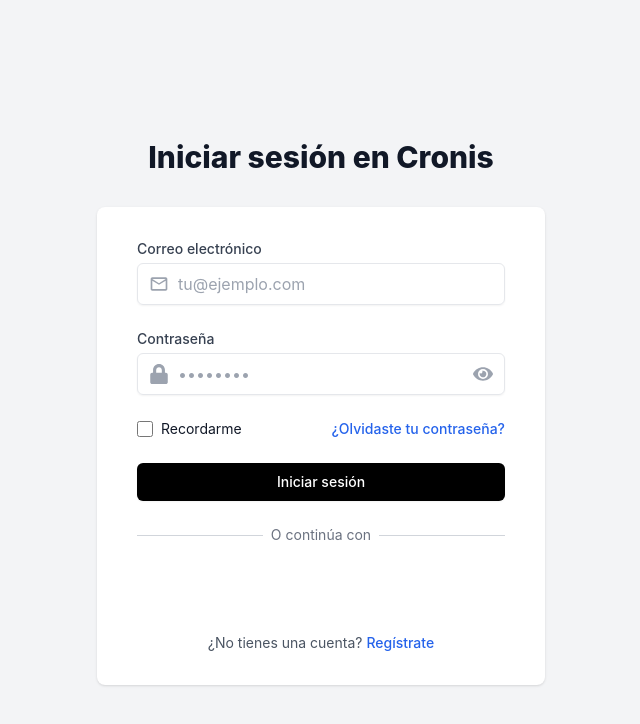
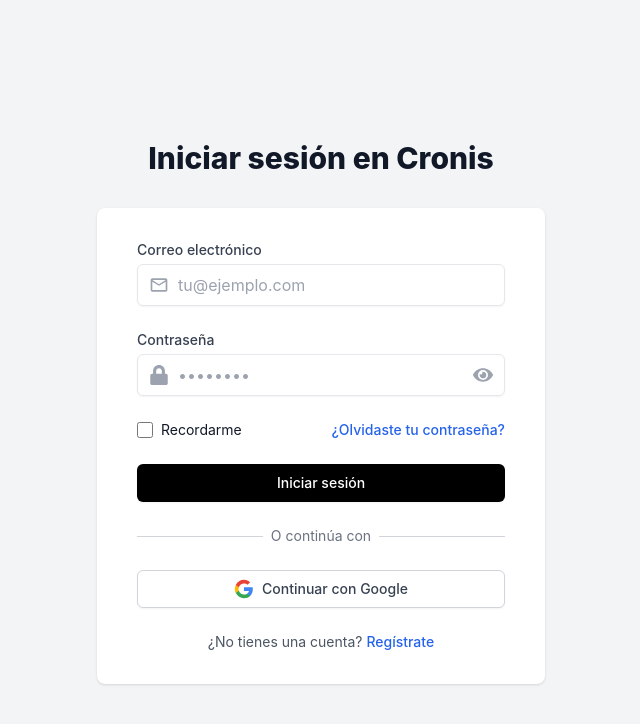
Before and after one commit to Aaron408/cronis, a React (Create React App) app in the folder user/: page / in a window 1280 px wide. Shown: the top 724 px of the page, without its empty margins (319-959 px from the left). Built offline with nearby package versions, Linux system fonts and the light colour scheme; no server answers.

Commit message:
Google Oauth arreglado

```diff
--- a/user/src/Pages/Login.js
+++ b/user/src/Pages/Login.js
@@ -1,18 +1,20 @@
-import React, { useContext, useState } from "react";
+import React, { useContext, useState, useEffect, useCallback, useRef } from "react";
 import { FaEye, FaEyeSlash, FaLock } from "react-icons/fa";
 import { MdMailOutline } from "react-icons/md";
 import { Link } from "react-router-dom";
-import { GoogleLogin } from "@react-oauth/google";
+import { useGoogleOneTapLogin } from "@react-oauth/google";
 import { AuthContext } from "../Components/AuthContext";
 import { toast } from "react-toastify";
 
 export default function Login() {
   const { login, googleLogin } = useContext(AuthContext);
+  const googleOneTapRef = useRef
 
   const [showPassword, setShowPassword] = useState(false);
   const [email, setEmail] = useState("");
   const [password, setPassword] = useState("");
   const [rememberMe, setRememberMe] = useState(false);
+  const [showGoogleOneTap, setShowGoogleOneTap] = useState(false);
 
   const handleSubmit = async (e) => {
     e.preventDefault();
@@ -27,20 +29,48 @@
     }
   };
 
-  const handleGoogleSuccess = async (response) => {
-    const tokenId = response.credential;
+  const handleGoogleLoginSuccess = useCallback((credentialResponse) => {
     try {
-      await googleLogin(tokenId);
+      googleLogin(credentialResponse.credential);
     } catch (error) {
       console.error("Error during Google login:", error);
       toast.error("Error al iniciar sesión con Google");
     }
-  };
+  }, [googleLogin]);
 
-  const handleGoogleError = () => {
+  const handleGoogleLoginError = useCallback(() => {
     toast.error(
       "Ha ocurrido un error al intentar iniciar sesión, intente nuevamente!"
     );
+  }, []);
+
+  useGoogleOneTapLogin({
+    onSuccess: handleGoogleLoginSuccess,
+    onError: handleGoogleLoginError,
+    disabled: !showGoogleOneTap,
+  });
+
+  useEffect(() => {
+    const handleClickOutside = (event) => {
+      if (googleOneTapRef.current && !googleOneTapRef.current.contains(event.target)) {
+        setShowGoogleOneTap(false);
+      }
+    };
+
+    if (showGoogleOneTap) {
+      document.addEventListener('click', handleClickOutside);
+      setShowGoogleOneTap(false);
+    } else {
+      document.removeEventListener('click', handleClickOutside);
+    }
+
+    return () => {
+      document.removeEventListener('click', handleClickOutside);
+    };
+  }, [showGoogleOneTap]);
+
+  const triggerGoogleOneTap = () => {
+    setShowGoogleOneTap(true);
   };
 
   return (
@@ -172,11 +202,35 @@
             </div>
 
             <div className="mt-6 grid grid-cols-1 gap-3">
-              <GoogleLogin
-                onSuccess={handleGoogleSuccess}
-                onError={handleGoogleError}
-                useOneTap
-              />
+              <button
+                onClick={triggerGoogleOneTap}
+                className="w-full flex items-center justify-center py-2 px-4 border border-gray-300 rounded-md shadow-sm text-sm font-medium text-gray-700 bg-white hover:bg-gray-50"
+              >
+                <svg
+                  className="h-5 w-5 mr-2"
+                  viewBox="0 0 24 24"
+                  xmlns="http://www.w3.org/2000/svg"
+                >
+                  <path
+                    d="M22.56 12.25c0-.78-.07-1.53-.2-2.25H12v4.26h5.92c-.26 1.37-1.04 2.53-2.21 3.31v2.77h3.57c2.08-1.92 3.28-4.74 3.28-8.09z"
+                    fill="#4285F4"
+                  />
+                  <path
+                    d="M12 23c2.97 0 5.46-.98 7.28-2.66l-3.57-2.77c-.98.66-2.23 1.06-3.71 1.06-2.86 0-5.29-1.93-6.16-4.53H2.18v2.84C3.99 20.53 7.7 23 12 23z"
+                    fill="#34A853"
+                  />
+                  <path
+                    d="M5.84 14.09c-.22-.66-.35-1.36-.35-2.09s.13-1.43.35-2.09V7.07H2.18C1.43 8.55 1 10.22 1 12s.43 3.45 1.18 4.93l2.85-2.22.81-.62z"
+                    fill="#FBBC05"
+                  />
+                  <path
+                    d="M12 5.38c1.62 0 3.06.56 4.21 1.64l3.15-3.15C17.45 2.09 14.97 1 12 1 7.7 1 3.99 3.47 2.18 7.07l3.66 2.84c.87-2.6 3.3-4.53 6.16-4.53z"
+                    fill="#EA4335"
+                  />
+                  <path d="M1 1h22v22H1z" fill="none" />
+                </svg>
+                Continuar con Google
+              </button>
             </div>
           </div>
 
```
